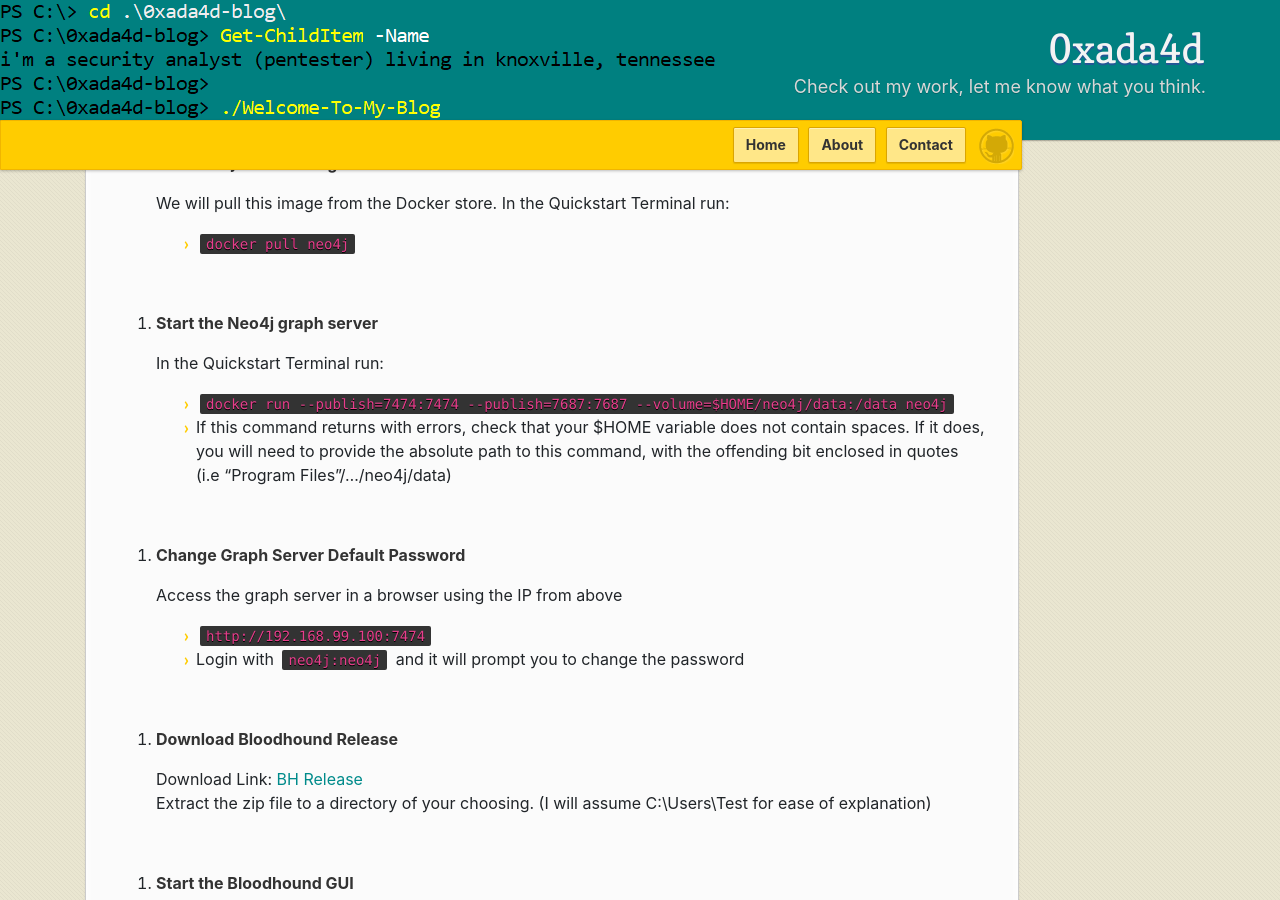
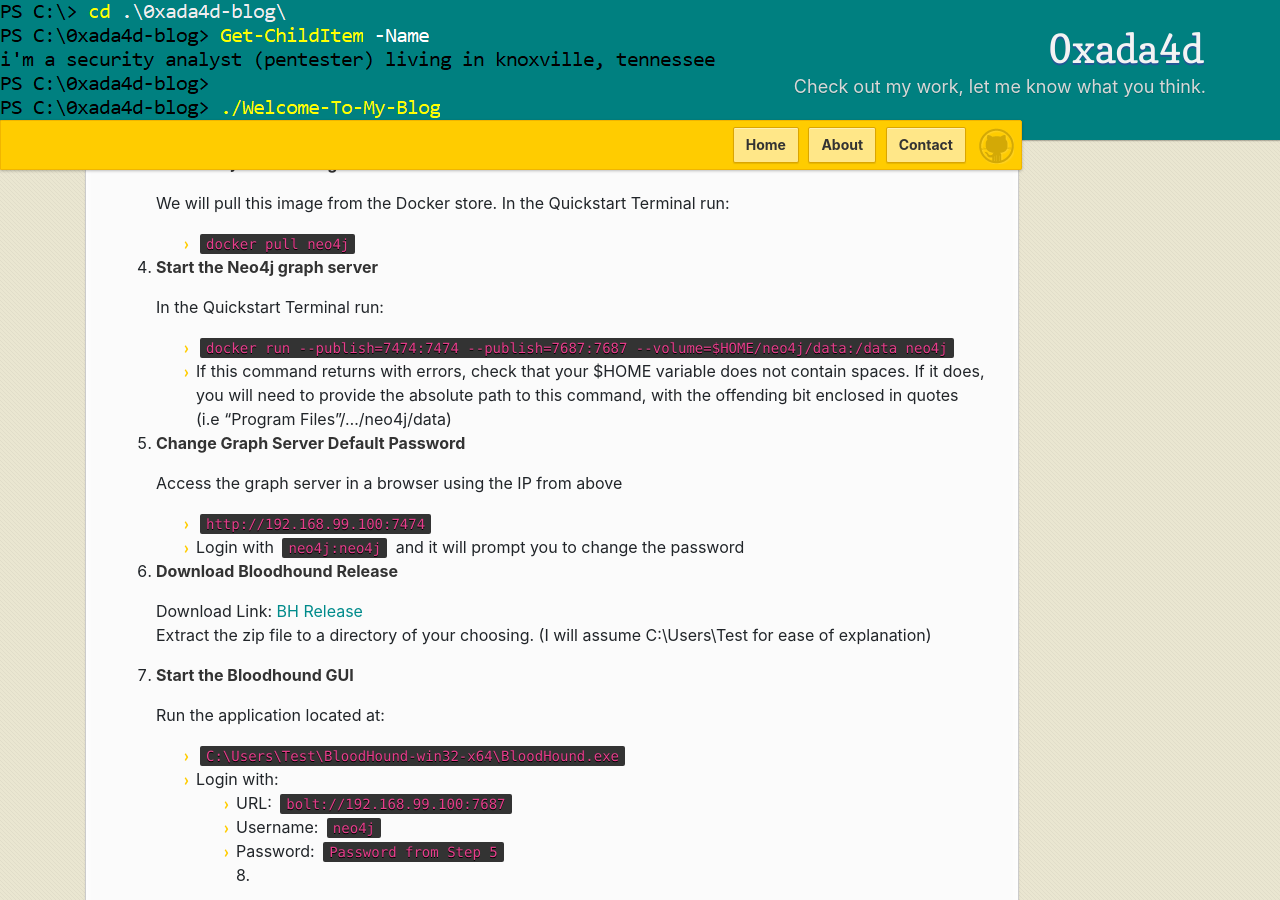
Before and after one commit to 0xada4d/0xada4d.github.io, a Jekyll site: the page built from _posts/2018-03-03-installing-bloodhound-server.md, in a window 1280 px wide and 900 px high, scrolled down 1494 px. Built offline with Jekyll 4.4.1, drawn with Linux system fonts in a browser that asks for light colours; comment, search, counter and statistics services are not loaded.

Commit message:
bloodhound how-to post

```diff
--- a/_posts/2018-03-03-installing-bloodhound-server.md
+++ b/_posts/2018-03-03-installing-bloodhound-server.md
@@ -44,34 +44,30 @@
    This was installed via the install wizard. Launching this program will open a MinGW Terminal and begin setting up Docker. When it is finished, you should see a message similar to: `docker is configured to use the default machine with IP 192.168.99.100`. Keep note of this IP, as this is how you will access your Docker containers.
    - To ensure a successful install, run `docker run hello-world`
    - You should see the following message: `Hello from Docker!`
-<br>
+<br/>
 3. **Pull Neo4j Docker Image**
 
    We will pull this image from the Docker store. In the Quickstart Terminal run:
    - `docker pull neo4j`
-
-<br>
+<br/>
 4. **Start the Neo4j graph server**
 
    In the Quickstart Terminal run:
    - `docker run --publish=7474:7474 --publish=7687:7687 --volume=$HOME/neo4j/data:/data neo4j`
    - If this command returns with errors, check that your $HOME variable does not contain spaces. If it does, you will need to provide the absolute path to this command, with the offending bit enclosed in quotes
    (i.e "Program Files"/.../neo4j/data)
-
-<br>
+<br/>
 5. **Change Graph Server Default Password**
 
    Access the graph server in a browser using the IP from above
    - `http://192.168.99.100:7474`
    - Login with `neo4j:neo4j` and it will prompt you to change the password
-
-<br>
+<br/>
 6. **Download Bloodhound Release**
 
    Download Link: [BH Release](https://github.com/BloodHoundAD/BloodHound/releases)
    Extract the zip file to a directory of your choosing. (I will assume C:\Users\Test for ease of explanation)
-
-<br>
+<br/>
 7. **Start the Bloodhound GUI**
 
    Run the application located at:
@@ -80,6 +76,5 @@
      - URL: `bolt://192.168.99.100:7687`
      - Username: `neo4j`
      - Password: `Password from Step 5`
-
-<br>
+<br/>
 8.
```
